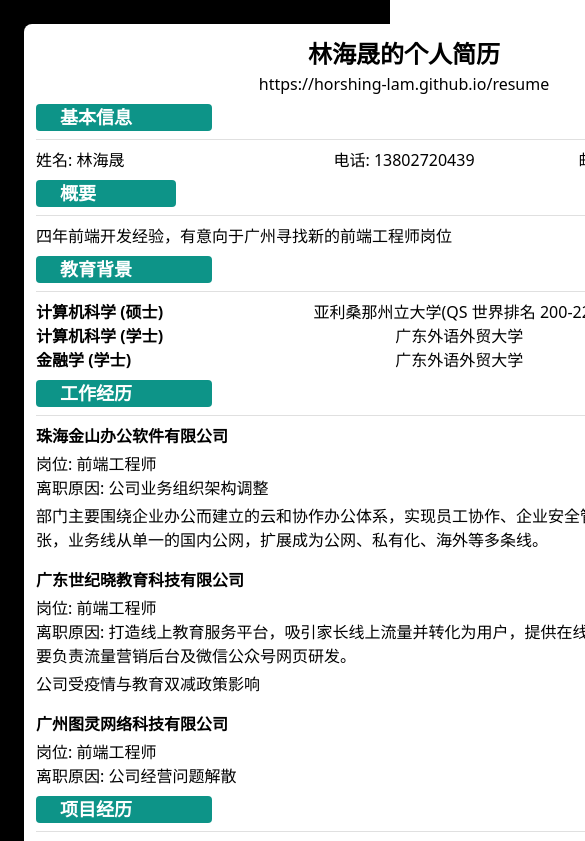
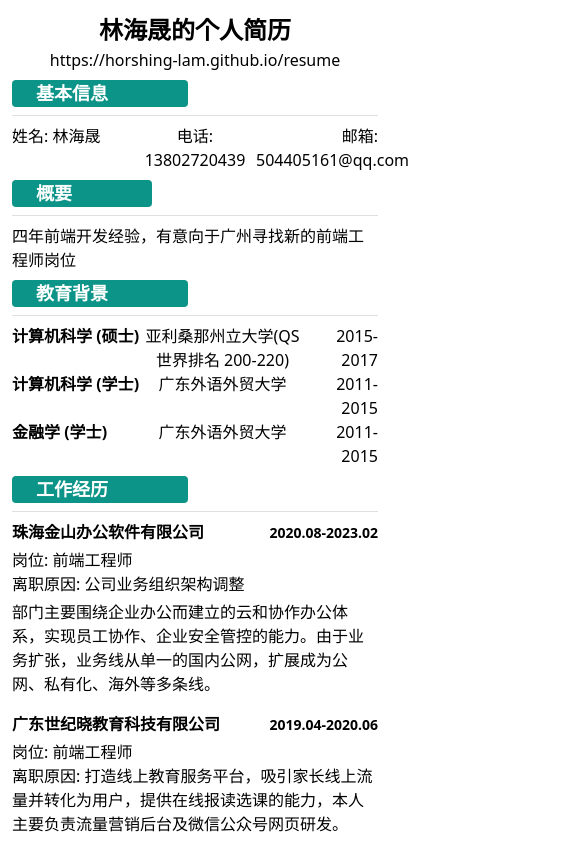
Before and after one commit to hoishing-lam/resume, a Next.js app: page /resume/ in a window 390 px wide. Shown: the top 841 px of the page, 585 px wide, since content can reach past the window. Built offline with nearby package versions, Linux system fonts and the light colour scheme.

Commit message:
feat: 响应式布局

```diff
--- a/app/page.tsx
+++ b/app/page.tsx
@@ -3,7 +3,7 @@ import { resume } from './data';
 
 export default function App() {
   return (
-    <main className="box-border p-[24px] bg-[#000]">
+    <main className="box-border md:p-[24px] md:bg-[#000]">
       <Resume resume={resume} />
     </main>
   );
--- a/app/resume.tsx
+++ b/app/resume.tsx
@@ -14,7 +14,7 @@ export default function Resume(props: ResumeProps) {
   const { resume } = props;
 
   return (
-    <article className="bg-[#fff] p-[12px] mx-auto w-[760px] rounded-[8px]">
+    <article className="bg-[#fff] p-[12px] mx-auto md:w-[760px] w-full rounded-[8px]">
       <h2 className="text-center text-[24px] font-bold">
         {resume.profile.name}的个人简历
       </h2>
```
